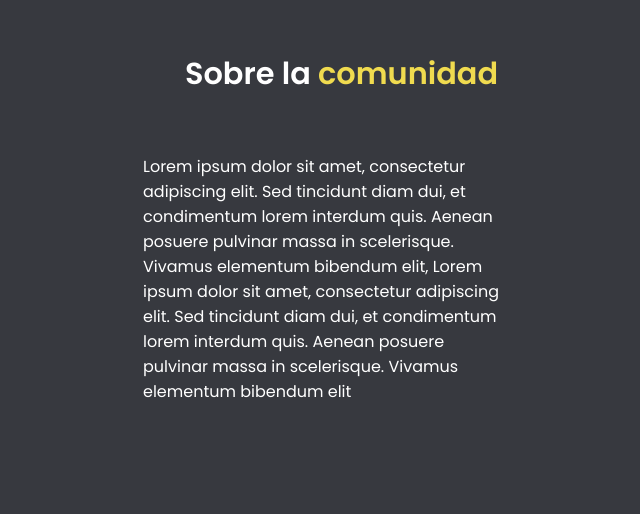
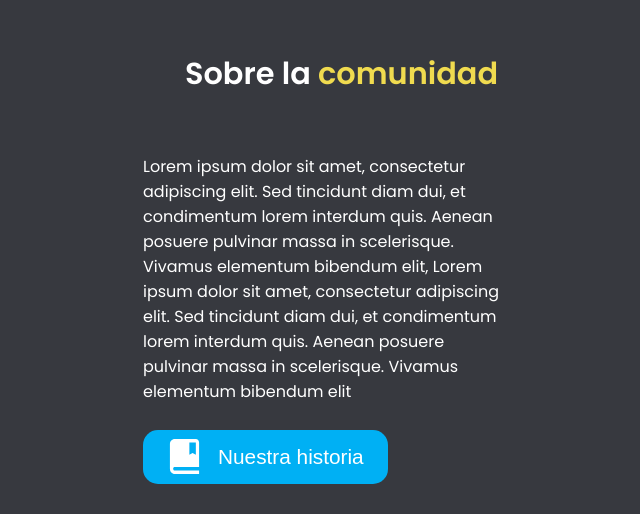
Before and after one commit to callMe-Dev/callMeDev-web, a React (Vite) app: page / in a window 1280 px wide. Shown: the part 870-1384 px from the top of the page, without its empty margins (317-957 px from the left). Before the commit the page ends 1320 px from the top, so only its background shows below. Built offline with nearby package versions, Linux system fonts and the light colour scheme.

Commit message:
Agregué el botón 'Nuestra historia' a AboutCommunity

```diff
--- a/src/components/AboutCommunity/AboutCommunity.jsx
+++ b/src/components/AboutCommunity/AboutCommunity.jsx
@@ -5,7 +5,8 @@ import {
   AboutCommunityTitle,
   SpanTitle,
   AboutCommunityText,
-
+  AboutCommunityBtn,
+  AboutCommunityIcon
 } from "./AboutCommunity.styles"
 
 export default function AboutCommunity() {
@@ -17,6 +18,10 @@ export default function AboutCommunity() {
         Lorem ipsum dolor sit amet, consectetur adipiscing elit. Sed tincidunt diam dui, et condimentum lorem interdum quis. Aenean posuere pulvinar massa in scelerisque. Vivamus elementum bibendum elit,
         Lorem ipsum dolor sit amet, consectetur adipiscing elit. Sed tincidunt diam dui, et condimentum lorem interdum quis. Aenean posuere pulvinar massa in scelerisque. Vivamus elementum bibendum elit
         </AboutCommunityText>
+        <AboutCommunityBtn type="button">
+          <AboutCommunityIcon src={historyBook} alt="Conoce nuestra historia"/>
+          Nuestra historia
+        </AboutCommunityBtn>
       </div>
 
     </AboutCommunityStyled>
--- a/src/components/AboutCommunity/AboutCommunity.styles.js
+++ b/src/components/AboutCommunity/AboutCommunity.styles.js
@@ -64,3 +64,38 @@ export const AboutCommunityText = styled.p`
     margin-bottom: 1rem;
   }
 `
+export const AboutCommunityBtn = styled.button`
+  /* width: 19rem; */
+  align-items: center;
+  background: var(--blue);
+  border-radius: var(--radius);
+  border: none;
+  color: var(--white);
+  column-gap: 1rem;
+  display: flex;
+  font-size: 1.2rem;
+  font-weight: 500;
+  justify-content: center;
+  margin: 0 auto;
+  margin-top: 1.6rem;
+  outline: none;
+  padding: 0.8rem 2rem;
+  width: auto;
+  cursor: pointer;
+  transition: var(--transition);
+
+  @media (min-width: ${screens.ipad}) {
+    margin: 0;
+    padding: 0.6rem 1.5rem;
+    font-size: 1.3rem;
+    margin-top: 1.6rem;
+  }
+
+  &:hover {
+    filter: brightness(1.1);
+  }
+`
+export const AboutCommunityIcon = styled.img`
+  height: 35px;
+  width: 35px;
+`
```
